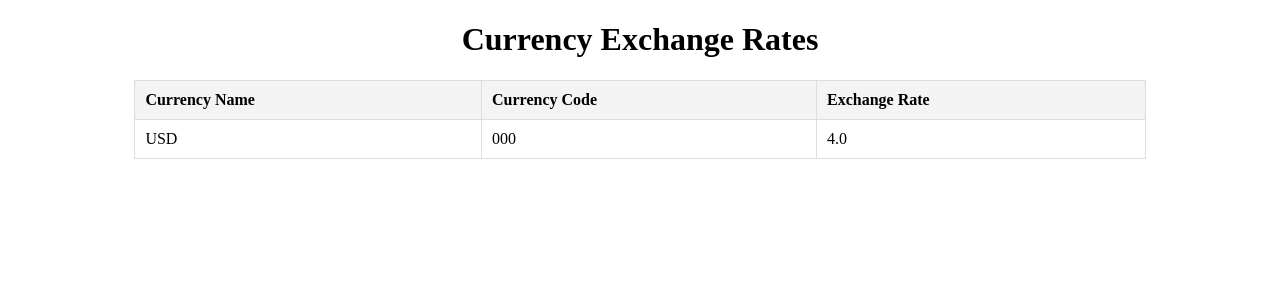
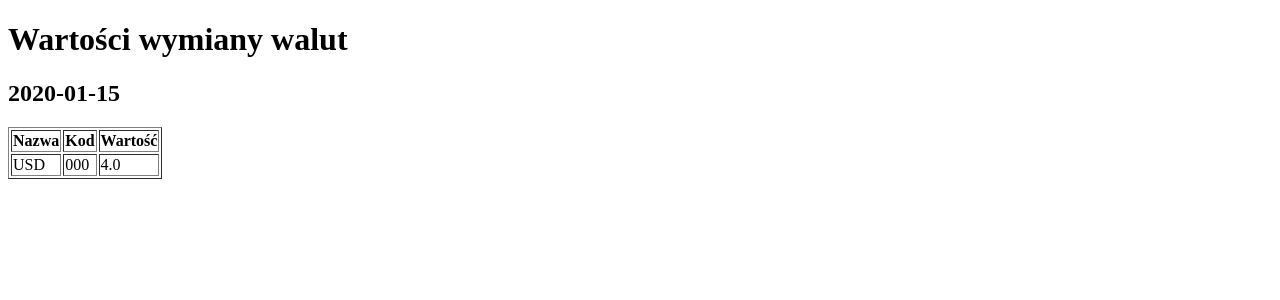
Before and after one commit to Thyrun/02A-pz, a Flask app: page /show in a window 1280 px wide. Shown: the top 300 px of the page. Run offline with Flask 3, Linux system fonts and the light colour scheme; tables that the repository leaves empty hold one stand-in row (values such as "Sample post").

Commit message:
PZ-18 - changing the table view and some cleanup
Signed-off-by: Wojciech Miedziak <thyrun@gmail.com>

```diff
--- a/app.py
+++ b/app.py
@@ -1,8 +1,9 @@
 from datetime import datetime
-from flask import Flask, render_template, jsonify
+from flask import Flask, render_template, jsonify, request
 from flask_sqlalchemy import SQLAlchemy
 from sqlalchemy import text
 import requests
+from datetime import date as thedate
 from models import db, Currencies
 
 app = Flask(__name__)
@@ -42,8 +43,24 @@ def get_currencies():
 
 @app.route('/show', methods=['GET'])
 def show_currencies():
-    currencies = Currencies.query.all()
-    return render_template('table.html', currencies=currencies)
+    query_date = request.args.get('date', default=None)
+
+    if query_date:
+        try:
+            selected_date = thedate.fromisoformat(query_date)
+            currencies = Currencies.query.filter_by(date=selected_date).all()
+            return render_template('table.html', currencies=currencies, selected_date=selected_date)
+        except ValueError:
+            return {"error": "Invalid date format. Use YYYY-MM-DD."}, 400
+    else:
+        # Query all currencies sorted by date for grouping
+        currencies = Currencies.query.order_by(Currencies.date.desc(), Currencies.currency_name).all()
+        from collections import defaultdict
+        grouped_currencies = defaultdict(list)
+        for currency in currencies:
+            grouped_currencies[currency.date].append(currency)
+
+        return render_template('table.html', grouped_currencies=grouped_currencies)
 
 
 @app.route('/test_db')
--- a/templates/table.html
+++ b/templates/table.html
@@ -1,36 +1,20 @@
 <!DOCTYPE html>
-<html lang="en">
+<html>
 <head>
-    <meta charset="UTF-8">
-    <meta name="viewport" content="width=device-width, initial-scale=1.0">
-    <title>Currency Exchange Rates</title>
-    <style>
-        table {
-            width: 80%;
-            margin: 20px auto;
-            border-collapse: collapse;
-        }
-        th, td {
-            padding: 10px;
-            text-align: left;
-            border: 1px solid #ddd;
-        }
-        th {
-            background-color: #f4f4f4;
-        }
-    </style>
+    <title>Kantorek MERITO</title>
 </head>
 <body>
-    <h1 style="text-align:center;">Currency Exchange Rates</h1>
-    <table>
-        <thead>
+    <h1>Wartości wymiany walut</h1>
+
+    {% if grouped_currencies %}
+        {% for date, currencies in grouped_currencies.items() %}
+            <h2>{{ date }}</h2>
+            <table border="1">
                 <tr>
-                <th>Currency Name</th>
-                <th>Currency Code</th>
-                <th>Exchange Rate</th>
+                    <th>Nazwa</th>
+                    <th>Kod</th>
+                    <th>Wartość</th>
                 </tr>
-        </thead>
-        <tbody>
                 {% for currency in currencies %}
                     <tr>
                         <td>{{ currency.currency_name }}</td>
@@ -38,7 +22,26 @@
                         <td>{{ currency.exchange_rate }}</td>
                     </tr>
                 {% endfor %}
-        </tbody>
             </table>
+        {% endfor %}
+    {% elif currencies %}
+        <h2>Wartości dla {{ selected_date }}</h2>
+        <table border="1">
+            <tr>
+                <th>Nazwa</th>
+                <th>Kod</th>
+                <th>Wartość</th>
+            </tr>
+            {% for currency in currencies %}
+                <tr>
+                    <td>{{ currency.currency_name }}</td>
+                    <td>{{ currency.currency_code }}</td>
+                    <td>{{ currency.exchange_rate }}</td>
+                </tr>
+            {% endfor %}
+        </table>
+    {% else %}
+        <p>Brak danych.</p>
+    {% endif %}
 </body>
 </html>
```
Lines whose indentation alone changed are shown as unchanged.
